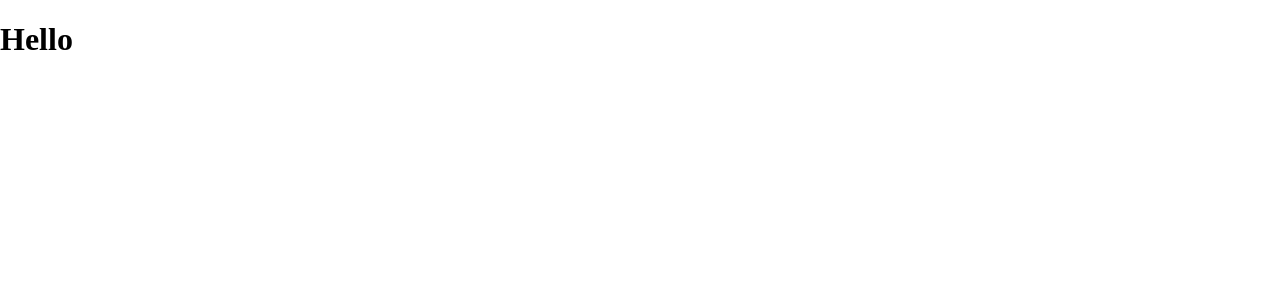
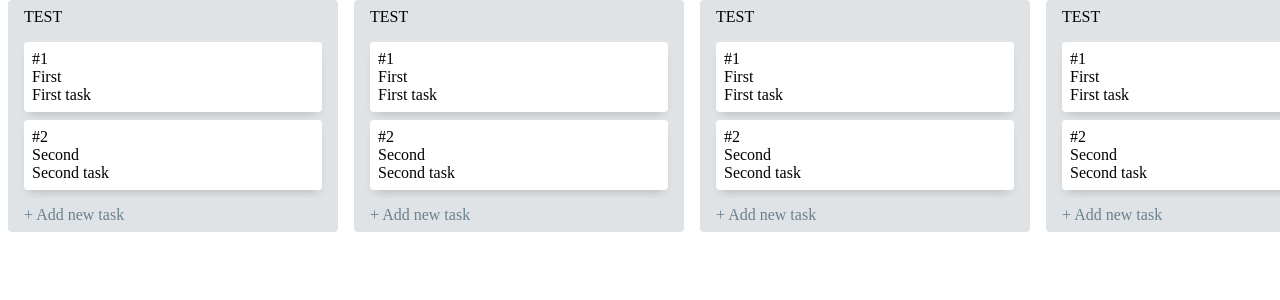
Before and after one commit to AlexMubarakshin/kanban, a React app: page / in a window 1280 px wide. Shown: the top 300 px of the page. Built offline with nearby package versions, Linux system fonts and the light colour scheme.

Commit message:
✨ Add Cards and Columns

```diff
--- /dev/null
+++ b/src/components/card/card.scss
@@ -0,0 +1,14 @@
+.task-card {
+    padding: 8px;
+    background: #fff;
+    box-shadow: 0 6px 10px -5px rgba(0, 0, 0, 0.2);
+    border-radius: 4px;
+
+    &:not(:last-child) {
+        margin-bottom: 8px;
+    }
+
+    .task-card__id {}
+    .task-card__name {}
+    .task-card__description {}
+}
--- /dev/null
+++ b/src/components/card/card.tsx
@@ -0,0 +1,21 @@
+import * as React from "react";
+import "./card.scss";
+
+interface ICardProps {
+    id: number;
+    name: string;
+    description: string;
+}
+
+export class Card extends React.PureComponent<ICardProps> {
+    render() {
+        const { props } = this;
+        return (
+            <div className="task-card">
+                <div className="task-card__id">{`#${props.id}`}</div>
+                <div className="task-card__name">{props.name}</div>
+                <div className="task-card__description">{props.description}</div>
+            </div>
+        );
+    }
+}
--- /dev/null
+++ b/src/components/column/column.scss
@@ -0,0 +1,24 @@
+.task-column {
+    display: inline-block;
+    background-color: #dfe3e6;
+    border-radius: 4px;
+    width: 314px;
+    height: 100%;
+    padding: 0 8px 0 8px;
+    margin: 0 8px 0 8px;
+
+    .task-column__title {
+        padding: 8px;
+    }
+    .task-column__list {
+        overflow-y: auto;
+        overflow-x: hidden;
+        padding: 8px;
+    }
+    .task-column__footer {
+        padding: 8px;
+        .task-column__new-task {
+            color: #6b808c;
+        }
+    }
+}
--- /dev/null
+++ b/src/components/column/column.tsx
@@ -0,0 +1,38 @@
+import * as React from "react";
+import { ITask } from "../../types/task";
+import { Card } from "../card/card";
+
+import "./column.scss";
+
+interface IColumnProps {
+    title: string;
+    tasks: ITask[];
+}
+
+export class Column extends React.Component<IColumnProps> {
+    private onNewTaskClick = () => {
+        console.info("Not implemented!");
+    }
+
+    render() {
+        return (
+            <div className="task-column">
+                <div className="task-column__title">{this.props.title}</div>
+                <div className="task-column__list">
+                    {
+                        this.props.tasks.map((task) => (
+                            <Card
+                                key={task.id}
+                                id={task.id}
+                                name={task.name}
+                                description={task.description} />
+                        ))
+                    }
+                </div>
+                <div className="task-column__footer">
+                    <div className="task-column__new-task" onClick={this.onNewTaskClick}>+ Add new task</div>
+                </div>
+            </div>
+        );
+    }
+}
--- /dev/null
+++ b/src/components/project/project.scss
@@ -0,0 +1,5 @@
+.task-project-container {
+    display: block;
+    white-space: nowrap;
+    overflow-x: auto;
+}
--- /dev/null
+++ b/src/components/project/project.tsx
@@ -0,0 +1,34 @@
+import * as React from "react";
+
+import { Column } from "../column/column";
+
+import { ITask } from "../../types/task";
+
+import "./project.scss";
+
+const columnTask: ITask[] = [{
+    id: 1,
+    name: "First",
+    description: "First task"
+}, {
+    id: 2,
+    name: "Second",
+    description: "Second task"
+
+}];
+
+interface IProjectProps { }
+
+export class Project extends React.Component<IProjectProps> {
+    render() {
+        return (
+            <div className="task-project-container">
+                <Column title="TEST" tasks={columnTask}/>
+                <Column title="TEST" tasks={columnTask}/>
+                <Column title="TEST" tasks={columnTask}/>
+                <Column title="TEST" tasks={columnTask}/>
+
+            </div>
+        );
+    }
+}
--- a/src/index.tsx
+++ b/src/index.tsx
@@ -1,7 +1,9 @@
 import * as React from "react";
 import * as ReactDOM from "react-dom";
 
+import { Project } from "./components/project/project";
+
 ReactDOM.render(
-    <h1>Hello</h1>,
+    <Project />,
     document.getElementById("kanban-app")
 );
--- /dev/null
+++ b/src/types/column.ts
@@ -0,0 +1,7 @@
+export type IColumn = {
+    readonly id: number;
+    name: string;
+    taskIDs: number[];
+};
+
+export type IColumns = { [id: string]: IColumn };
--- /dev/null
+++ b/src/types/project.ts
@@ -0,0 +1,6 @@
+export type IProject = {
+    readonly id: number;
+    columnIds: number;
+};
+
+export type iProjects = { [id: string]: IProject };
--- /dev/null
+++ b/src/types/task.ts
@@ -0,0 +1,8 @@
+export type ITask = {
+    readonly id: number;
+
+    name: string;
+    description?: string;
+};
+
+export type ITasks = { [id: number]: ITask };
```
